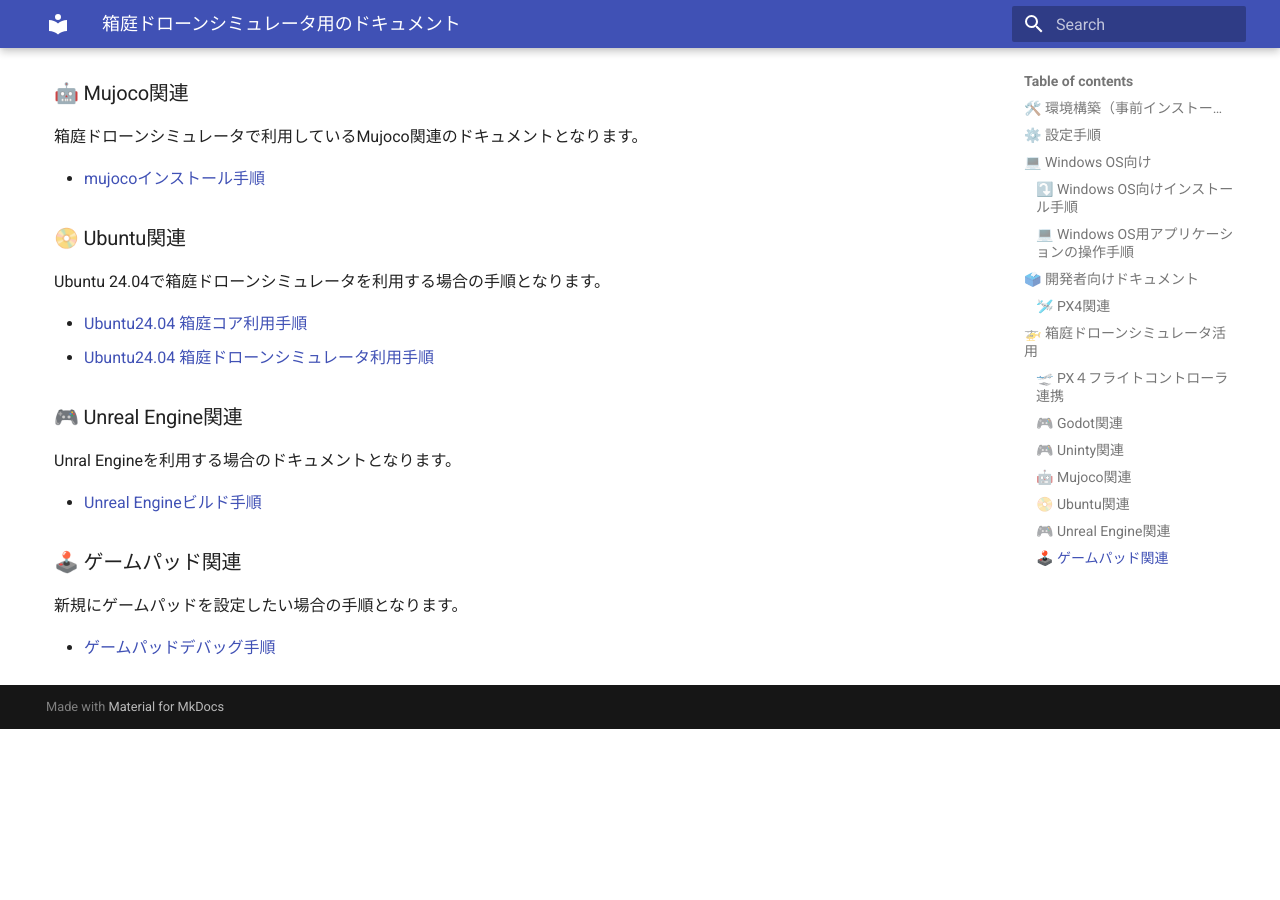
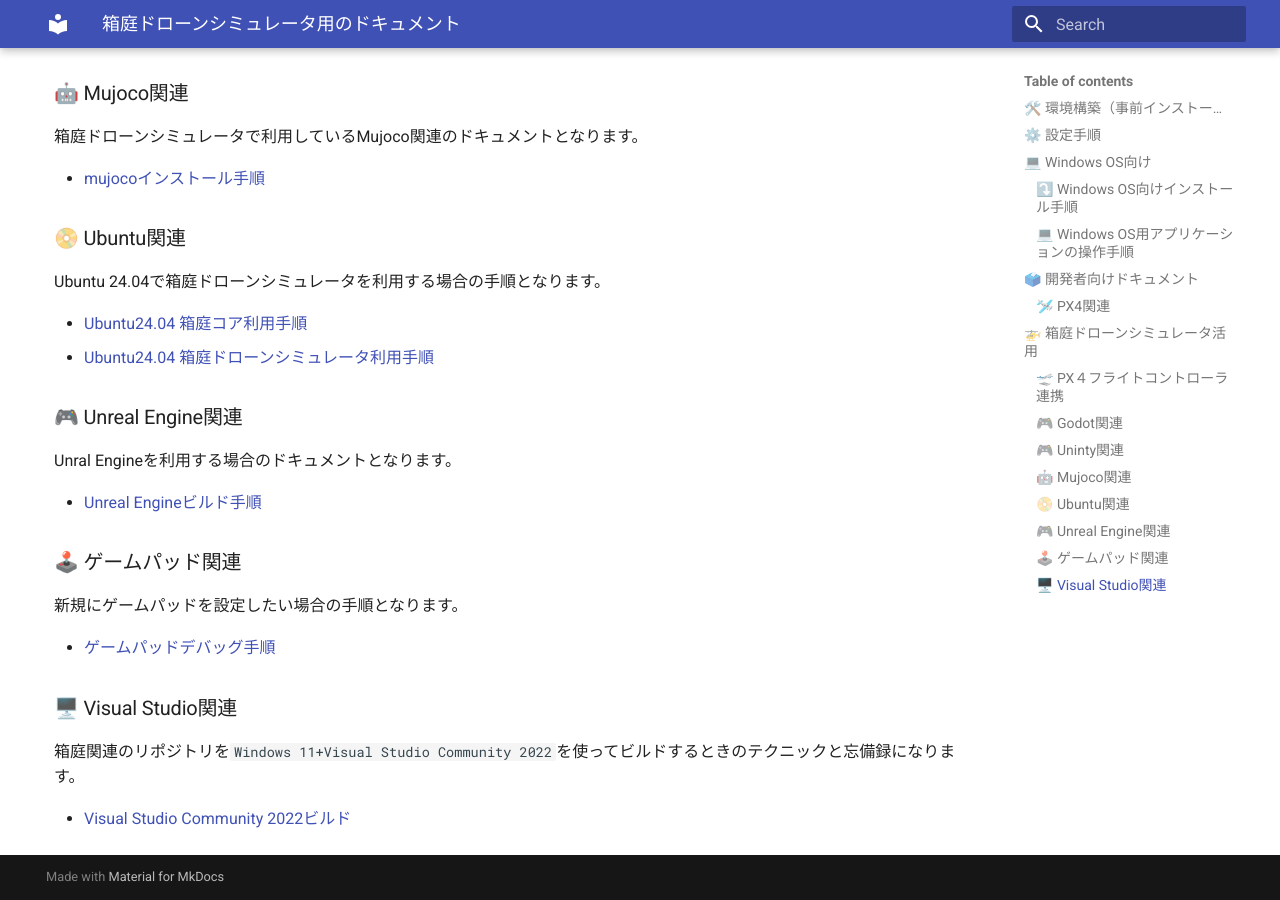
Before and after one commit to buildko89/documents, an MkDocs documentation site: the page built from docs/hakodoc/README.md, in a window 1280 px wide and 900 px high, scrolled down 2181 px. Built offline with MkDocs 1.6.1 and Material for MkDocs 9.7.7, drawn with Linux system fonts in a browser that asks for light colours; before the commit the page ends 2910 px from its top, so only the background shows below that.

Commit message:
add Visual Studio Build tech

```diff
--- a/docs/hakodoc/README.md
+++ b/docs/hakodoc/README.md
@@ -99,3 +99,9 @@
 新規にゲームパッドを設定したい場合の手順となります。
 
 * [ゲームパッドデバッグ手順](developer-doc/rc-doc/rcdebug.md)
+
+### 🖥️ Visual Studio関連
+
+箱庭関連のリポジトリを`Windows 11+Visual Studio Community 2022`を使ってビルドするときのテクニックと忘備録になります。
+
+* [Visual Studio Community 2022ビルド](developer-doc/visualstudio-doc/visualstudio.md)
```
